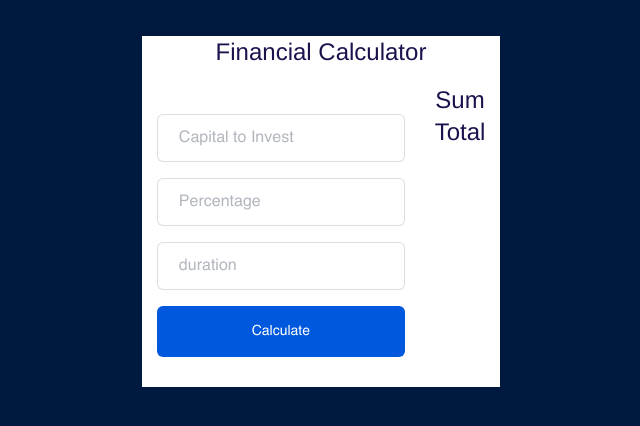
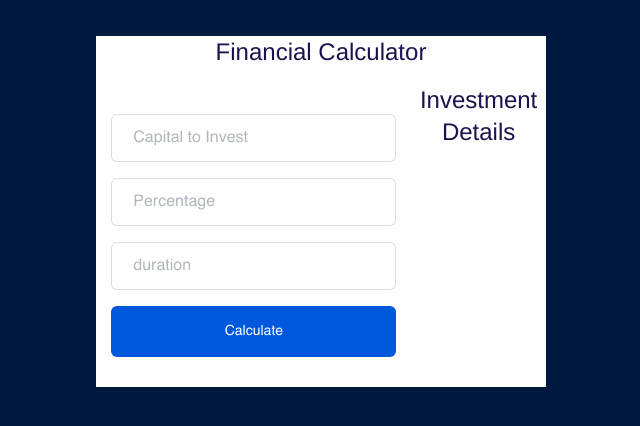
Before and after one commit to Niscolinx/financial-calculator, a React (Create React App) app: page / in a window 1280 px wide. Shown: the top 426 px of the page, without its empty margins (319-959 px from the left). Built offline with nearby package versions, Linux system fonts and the light colour scheme.

Commit message:
working on inputs

```diff
--- a/src/components/Form.jsx
+++ b/src/components/Form.jsx
@@ -68,10 +68,13 @@ const Form = () => {
                         Calculate
                     </button>
                 </form>
-                <div className='gs'>
+                <div className=''>
                     <h4 className='font-medium text-center text-[#1c124d] mb-4 text-2xl'>
-                        Sum Total
+                        Investment Details
                     </h4>
+
+                    <p>Invested Capital: <span>N{capital}</span></p>
+                    <p>Percentage Increase: <span>{percent}</span></p>
                 </div>
             </div>
         </div>
```
